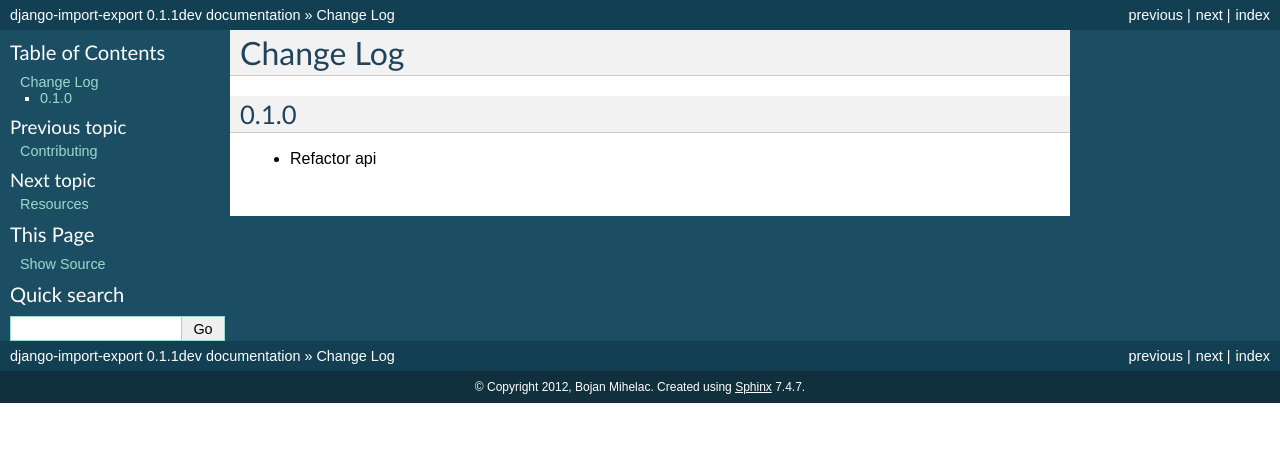
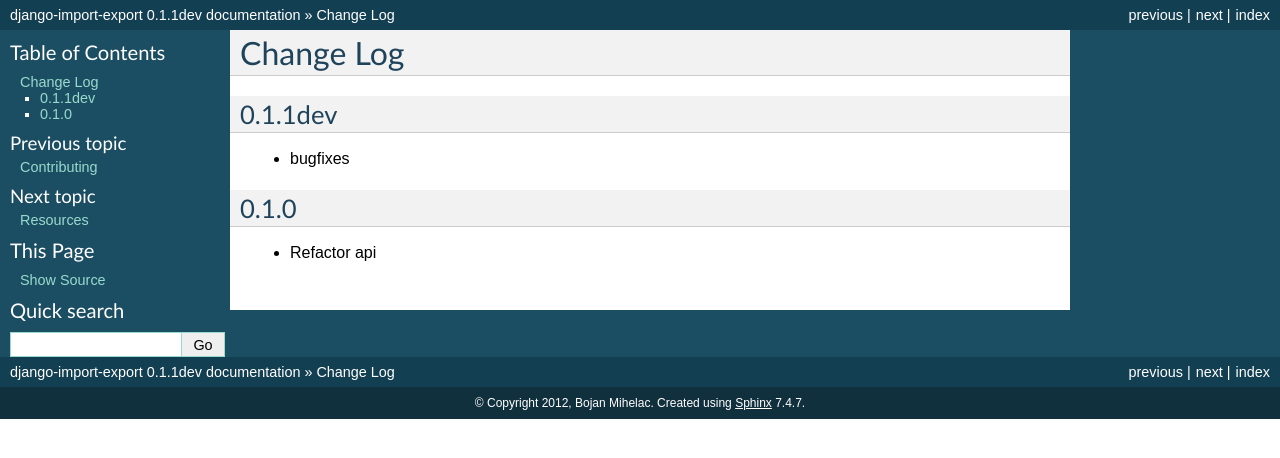
Before and after one commit to django-import-export/django-import-export, a Sphinx documentation site: the page built from docs/changelog.rst, in a window 1280 px wide. Shown: the top 458 px of the page. Built offline with Sphinx 7.4.7, drawn with Linux system fonts in a browser that asks for light colours.

Commit message:
Update docs/changelog.rst

```diff
--- a/docs/changelog.rst
+++ b/docs/changelog.rst
@@ -2,6 +2,10 @@
 Change Log
 ===========
 
+0.1.1dev
+========
+
+* bugfixes
 
 0.1.0
 =====
```
